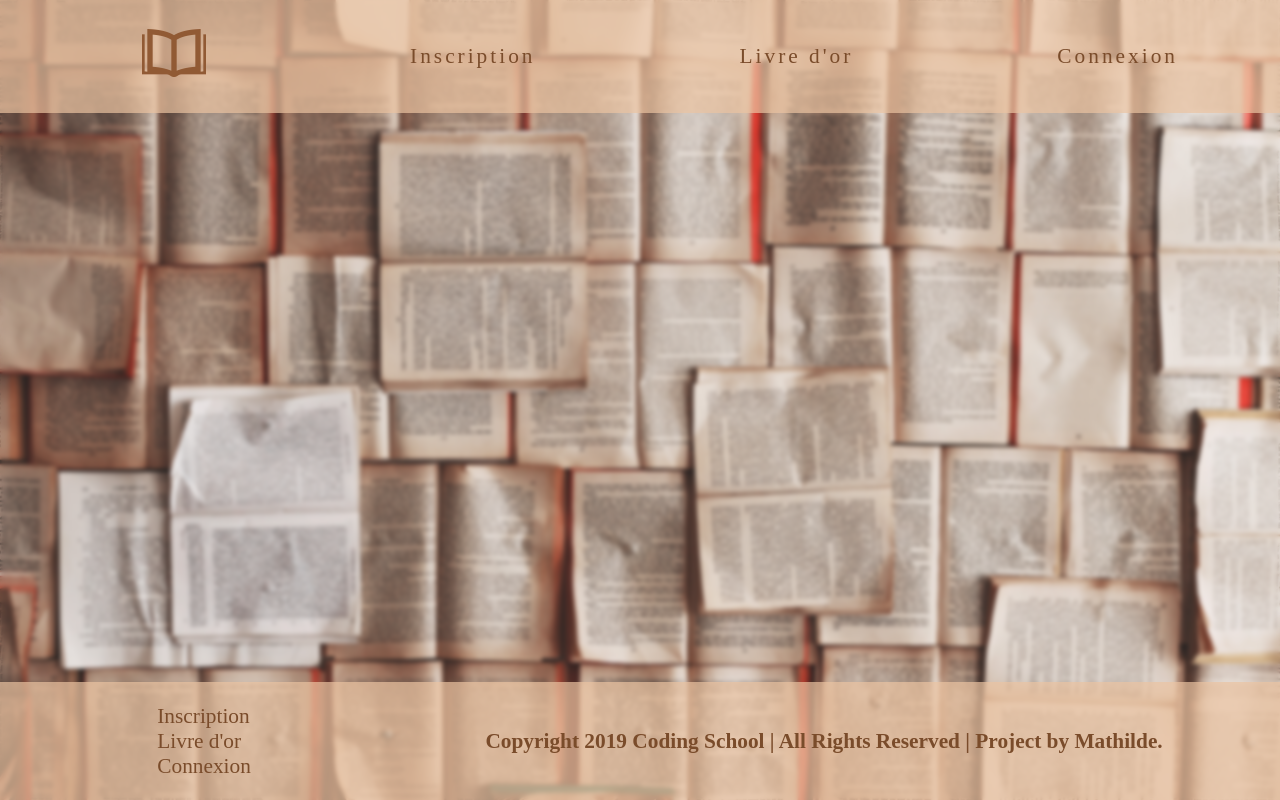
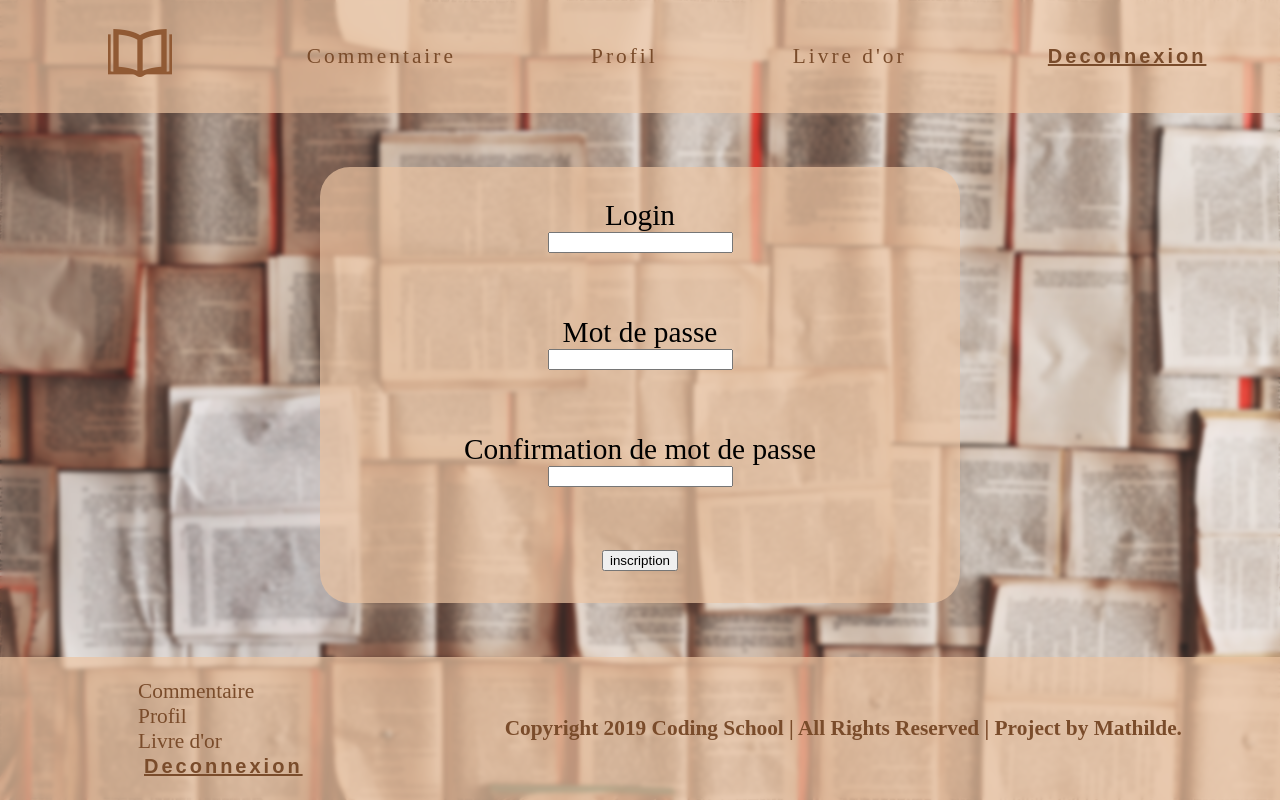
Before and after one commit to mathilde-roussier/livre-or, a PHP site: page /inscription.php in a window 1280 px wide. Run offline with PHP 8.4, Linux system fonts and the light colour scheme; the visitor is signed in with stand-in values (Sample User, id 1).

Commit message:
Ajout form inscri + connex + page vérifiation fonctionnelle

```diff
--- a/Css/livre-or.css
+++ b/Css/livre-or.css
@@ -1,7 +1,3 @@
-html {
-
-}
-
 .body_base {
     margin: 0;
     display: flex;
@@ -14,7 +10,7 @@ html {
     background-attachment: fixed;
 }
 
-.body_livre{
+.body_livre {
     margin: 0;
     display: flex;
     flex-direction: column;
@@ -22,7 +18,7 @@ html {
     height: 100vh;
     background-image: url('../img/livre.jpg');
     background-size: cover;
-    background-position:25% 50%;
+    background-position: 25% 50%;
     background-attachment: fixed;
 }
 
@@ -48,41 +44,68 @@ a {
     color: rgb(122, 76, 43);
 }
 
-a:hover{
+a:hover {
     text-shadow: 1px 2px 2px rgb(122, 76, 43);
 }
 
 main {
     display: flex;
     justify-content: center;
-    font-size: 30pt;
+    flex-grow:1;
 }
 
 section {
     display: flex;
     flex-direction: column;
-    align-items: center
+    justify-content: center;
+    align-items: center;
+    font-size: 22pt;
+    flex-grow:1;
 }
 
-footer nav{
+section form {
+    display: flex;
+    flex-direction: column;
+    align-items:center;
+    flex-grow:0.7;
+    width:50%;
+    justify-content: space-around;
+    background-color:rgba(236, 196, 162, 0.7);
+    border-radius:30px 30px 30px 30px;
+    border-color:rgba(236, 196, 162);
+}
+
+form article{
     display:flex;
+    flex-direction: column;
+    align-items:center;
+}
+
+.warning{
+    color:red;
+    font-weight:bold;
+}
+
+footer nav {
+    display: flex;
     flex-direction: row;
     justify-content: space-around;
-    align-items:center;
+    align-items: center;
     color: rgb(122, 76, 43);
 }
-footer aside{
+
+footer aside {
     font-weight: bold;
 }
 
-nav input[type=submit]{
-    border:none;
-    background:none;
-    font-size:15pt;
+nav input[type=submit] {
+    border: none;
+    background: transparent;
+    font-size: 15pt;
     letter-spacing: 3px;
-    color:rgb(122, 76, 43);
+    color: rgb(122, 76, 43);
     font-weight: bold;
-    cursor:pointer;
+    cursor: pointer;
     text-decoration: underline;
-    outline:none;
+    outline: none;
 }
--- /dev/null
+++ b/Verification.php
@@ -0,0 +1,64 @@
+<!-- CODE inscription -->
+
+<?php
+if (isset($_POST['inscription'])) {
+    $login = $_POST["login"];
+    $password = password_hash($_POST["password"], PASSWORD_BCRYPT, array('cost' => 12));
+    $connexion = mysqli_connect('localhost','root','','livreor');
+    $requete = "SELECT login FROM utilisateurs WHERE login = '$login'";
+    $query = mysqli_query($connexion,$requete);
+    $resultat = mysqli_fetch_all($query);
+
+    if (!empty($resultat))
+    {
+        echo "<span class='warning'>Ce login est déjà prit !</span>";
+    }
+    elseif ($_POST['password'] != $_POST['password_conf'])
+    {
+        echo "<span class='warning'>/!\ Mot de passe différents /!\\</span>";
+    }
+    else
+    {
+        $insert_inscri = "INSERT INTO utilisateurs (login,password) VALUES ('$login','$password')";
+        $query_inscri = mysqli_query($connexion,$insert_inscri);
+        header('Location:connexion.php');
+    }
+
+}
+?>
+
+<!-- CODE connexion -->
+
+<?php
+
+$connexion = mysqli_connect("localhost", "root", "", "livreor");
+
+if (isset($_POST['connexion']))
+{
+    if (isset($_POST['login']) && isset($_POST['password']))
+    {
+        $requete = "SELECT * FROM utilisateurs WHERE login ='" . $_POST['login'] . "'";
+        $query = mysqli_query($connexion,$requete);;
+        $resultat = mysqli_fetch_assoc($query);
+
+        if (!empty($resultat))
+        {
+            if (password_verify($_POST['password'],$resultat['password']))
+            {
+                $_SESSION['login'] = $_POST['login'];
+                $_SESSION['password'] = $_POST['password'];
+                header('Location:index.php');
+            }
+            else
+            {
+                echo "<span class='warning'>/!\ Votre mot de passe n'est pas bon /!\\</span>";
+            }
+        }
+        else
+        {
+            echo "<span class='warning'>/!\ Votre nom d'utilisateur n'existe pas /!\\</span>";
+        }
+    }
+}
+
+?>
--- a/commentaire.php
+++ b/commentaire.php
@@ -1,3 +1,4 @@
+<?php session_start(); ?>
 <!doctype html>
 
 <html lang="fr">
--- a/index.php
+++ b/index.php
@@ -1,4 +1,4 @@
-<?php session_start(); ?>
+<?php session_start();?>
 <!doctype html>
 
 <html lang="fr">
--- a/inscription.php
+++ b/inscription.php
@@ -1,3 +1,4 @@
+<?php session_start(); ?>
 <!doctype html>
 
 <html lang="fr">
@@ -8,7 +9,7 @@
     <link rel="stylesheet" href="css/livre-or.css">
 </head>
 
-<body class= "body_base">
+<body class="body_base">
 
     <header class="hetf">
         <nav>
@@ -30,8 +31,7 @@
                         <form action="index.php" method="post">
                             <input type="submit" name='deco' value="Deconnexion">
                         </form>
-                        <?php if (isset($_POST['deco']))
-                            {
+                        <?php if (isset($_POST['deco'])) {
                                 session_unset();
                                 session_destroy();
                                 header('Location:index.php');
@@ -43,6 +43,37 @@
             </ul>
         </nav>
     </header>
+
+    <main>
+
+        <section>
+
+            <form action="inscription.php" method="POST">
+
+                <article>
+                    <label> Login </label>
+                    <input type="text" name="login" required />
+                </article>
+
+                <article>
+                    <label> Mot de passe </label>
+                    <input type="password" name="password" required />
+                </article>
+
+                <article>
+                    <label> Confirmation de mot de passe </label>
+                    <input type="password" name="password_conf" required />
+                </article>
+
+                <input type="submit" name="inscription" value="inscription" />
+
+                <?php include 'verification.php' ?>
+
+            </form>
+
+        </section>
+
+    </main>
 
     <footer class="hetf">
         <nav>
@@ -63,8 +94,7 @@
                         <form action="index.php" method="post">
                             <input type="submit" name='deco' value="Deconnexion">
                         </form>
-                        <?php if (isset($_POST['deco']))
-                            {
+                        <?php if (isset($_POST['deco'])) {
                                 session_unset();
                                 session_destroy();
                                 header('Location:index.php');
--- a/livre-or.php
+++ b/livre-or.php
@@ -1,3 +1,4 @@
+<?php session_start(); ?>
 <!doctype html>
 
 <html lang="fr">
--- a/profil.php
+++ b/profil.php
@@ -1,3 +1,4 @@
+<?php session_start(); ?>
 <!doctype html>
 
 <html lang="fr">
```
Also changed, not shown: connexion.php (+28 -1 lines).
